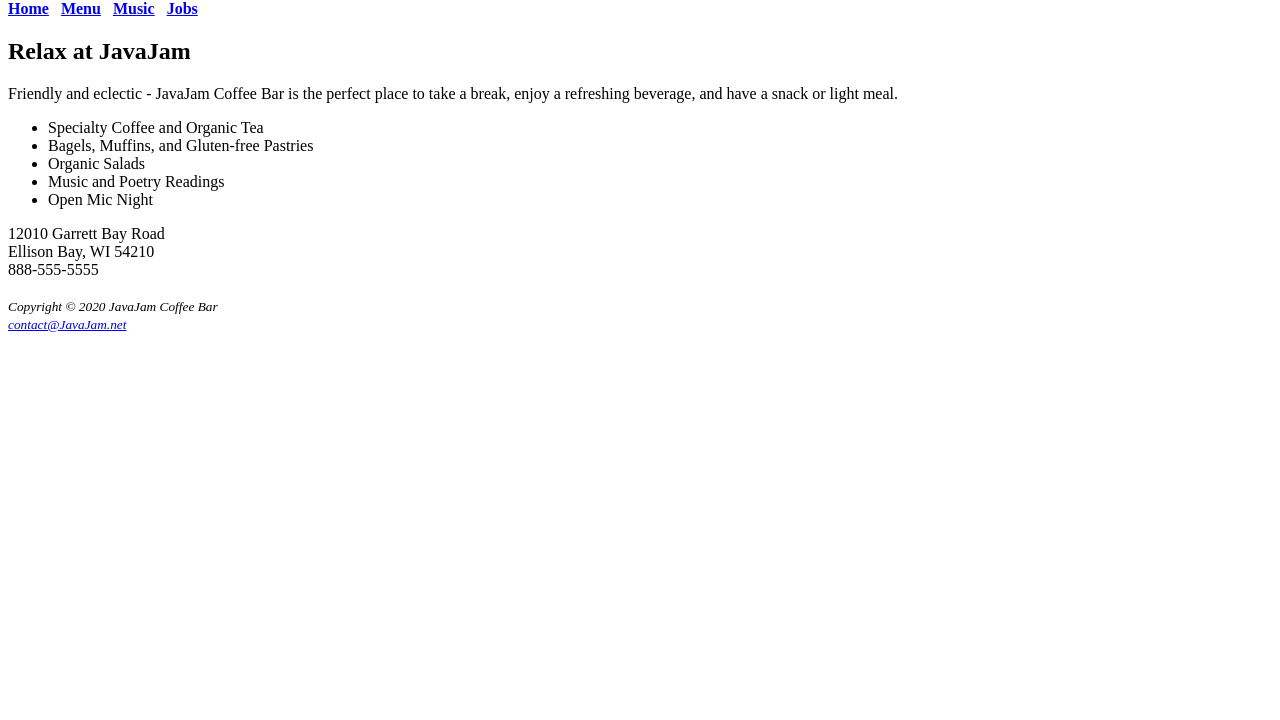
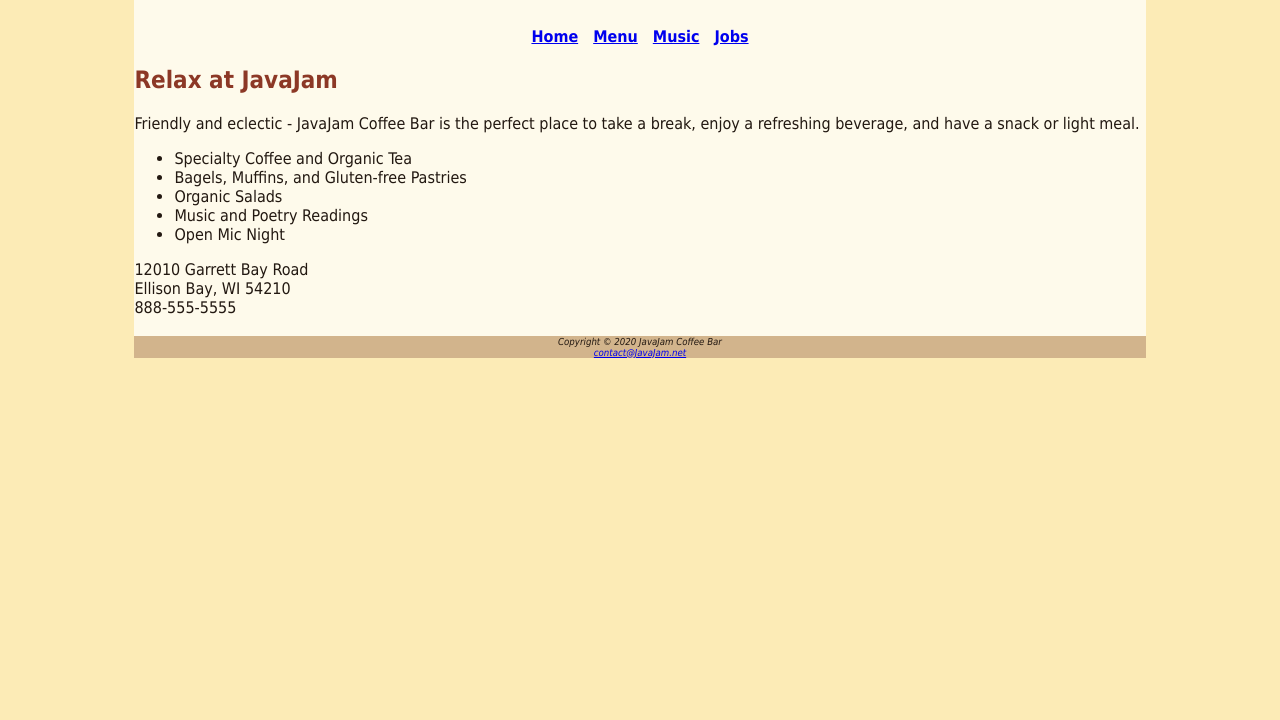
Before and after one commit to bbcsnj/JavaJam_2021_chap3, a plain HTML site: page index.html in a window 1280 px wide. Shown: the part 80-800 px from the top of the page. Drawn offline with Linux system fonts and the light colour scheme.

Commit message:
Update index.html

```diff
--- a/index.html
+++ b/index.html
@@ -3,16 +3,16 @@
 <head>
 <title>JavaJam Coffee Bar</title>
 <meta charset="utf-8">
+<link href="javajam.css" rel="stylesheet">
 </head>
 <body>
+<div id="wrapper">
 <h1>JavaJam Coffee Bar</h1>
 <nav>
-<b>
 <a href="index.html">Home</a> &nbsp;
 <a href="menu.html">Menu</a> &nbsp;
 <a href="music.html">Music</a> &nbsp;
 <a href="jobs.html">Jobs</a>
-</b>
 </nav>
 <main>
 <h2>Relax at JavaJam</h2>
@@ -33,10 +33,9 @@ Ellison Bay, WI 54210<br>
 <br>
 </main>
 <footer>
-<small><i>
   Copyright &copy; 2020 JavaJam Coffee Bar<br>
-  <a href="mailto:dromancheck@bbrook.k12.nj.us">contact@JavaJam.net</a>
-</i></small>
+  <a href="mailto:yourfirstname@yourlastname.com">contact@JavaJam.net</a>
 </footer>
+</div>
 </body>
 </html>
```
